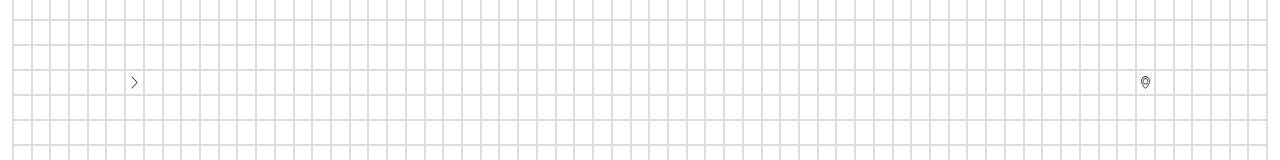
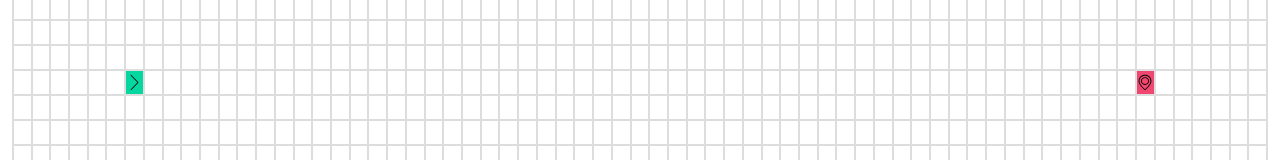
Before and after one commit to yesean/pathmazer, a React (Create React App) app: page / in a window 1280 px wide. Shown: the part 591-751 px from the top of the page. Built offline with nearby package versions, Linux system fonts and the light colour scheme.

Commit message:
fix overlapping border

```diff
--- a/src/styles/Square.css
+++ b/src/styles/Square.css
@@ -44,8 +44,8 @@
 .weightImg,
 .startImg,
 .endImg {
-  width: 70%;
-  height: 70%;
+  width: 95%;
+  height: 95%;
   user-select: none;
   display: block;
 }
@@ -54,6 +54,14 @@
 .startSquare,
 .endSquare {
   border: 0.1px solid #ddd;
+}
+
+.startSquare {
+  background-color: rgb(6, 214, 160);
+}
+
+.endSquare {
+  background-color: rgb(239, 71, 111);
 }
 
 @keyframes wall {
@@ -81,19 +89,20 @@
 
 @keyframes weight {
   0% {
-    outline: none;
     transform: scale(1);
-    border: 0.1px solid #ddd;
+    margin: auto;
   }
   50% {
-    outline: none;
     transform: scale(1.2);
-    border: 0.1px solid #ddd;
+    margin: auto;
+  }
+  99% {
+    border: none;
+    margin: auto;
   }
   100% {
-    outline: none;
-    transform: scale(1);
     border: 0.1px solid #ddd;
+    margin: auto;
   }
 }
 
@@ -174,12 +183,15 @@
 }
 
 .pathSquare,
-.pathWeightSquare,
-.pathHeadSquare {
+.pathWeightSquare {
   animation-name: path;
   animation-duration: 0.5s;
   animation-timing-function: ease-out;
   animation-fill-mode: forwards;
+}
+
+.pathHeadSquare {
+  background-color: rgb(6, 214, 160);
 }
 
 .pathFinishedSquare,
```
